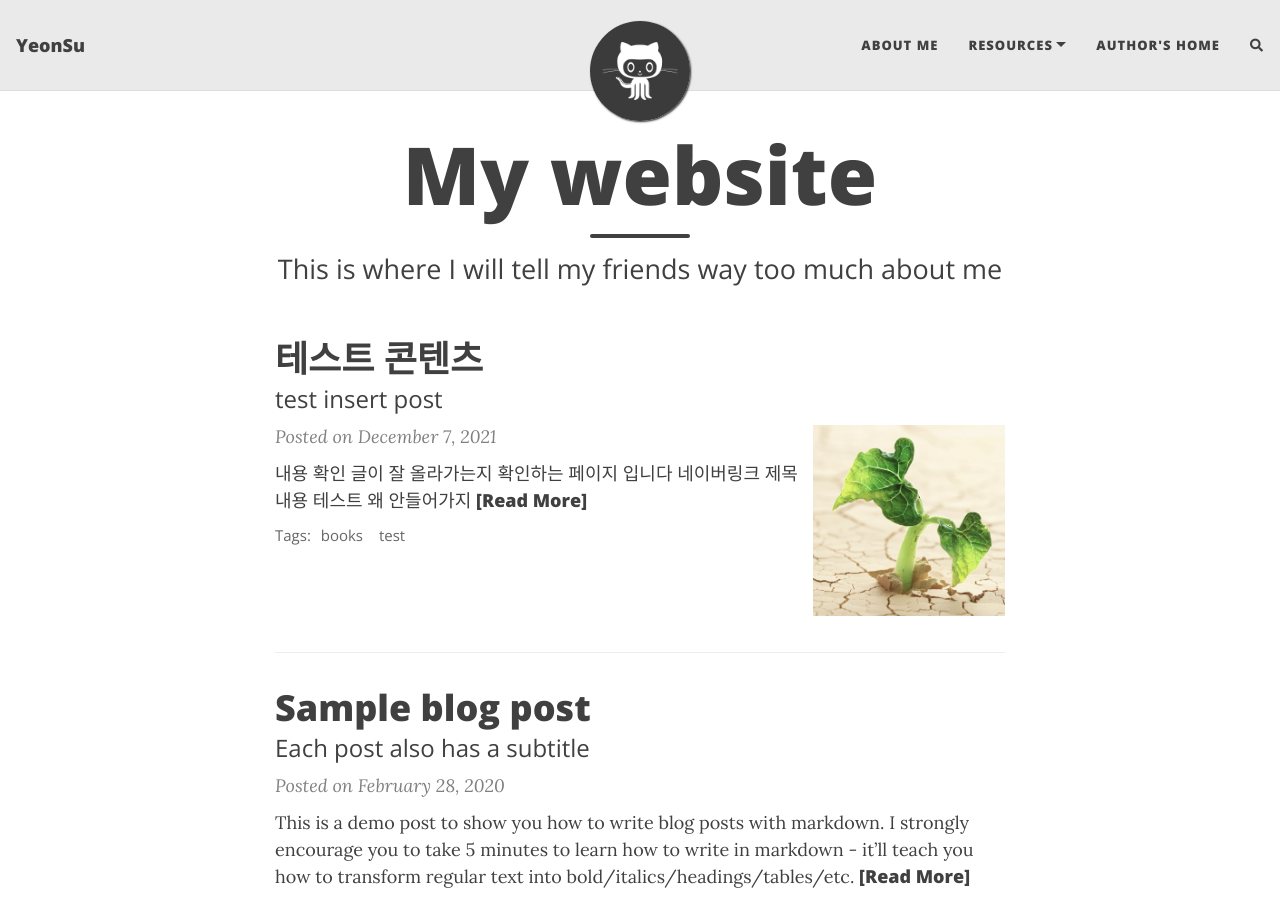
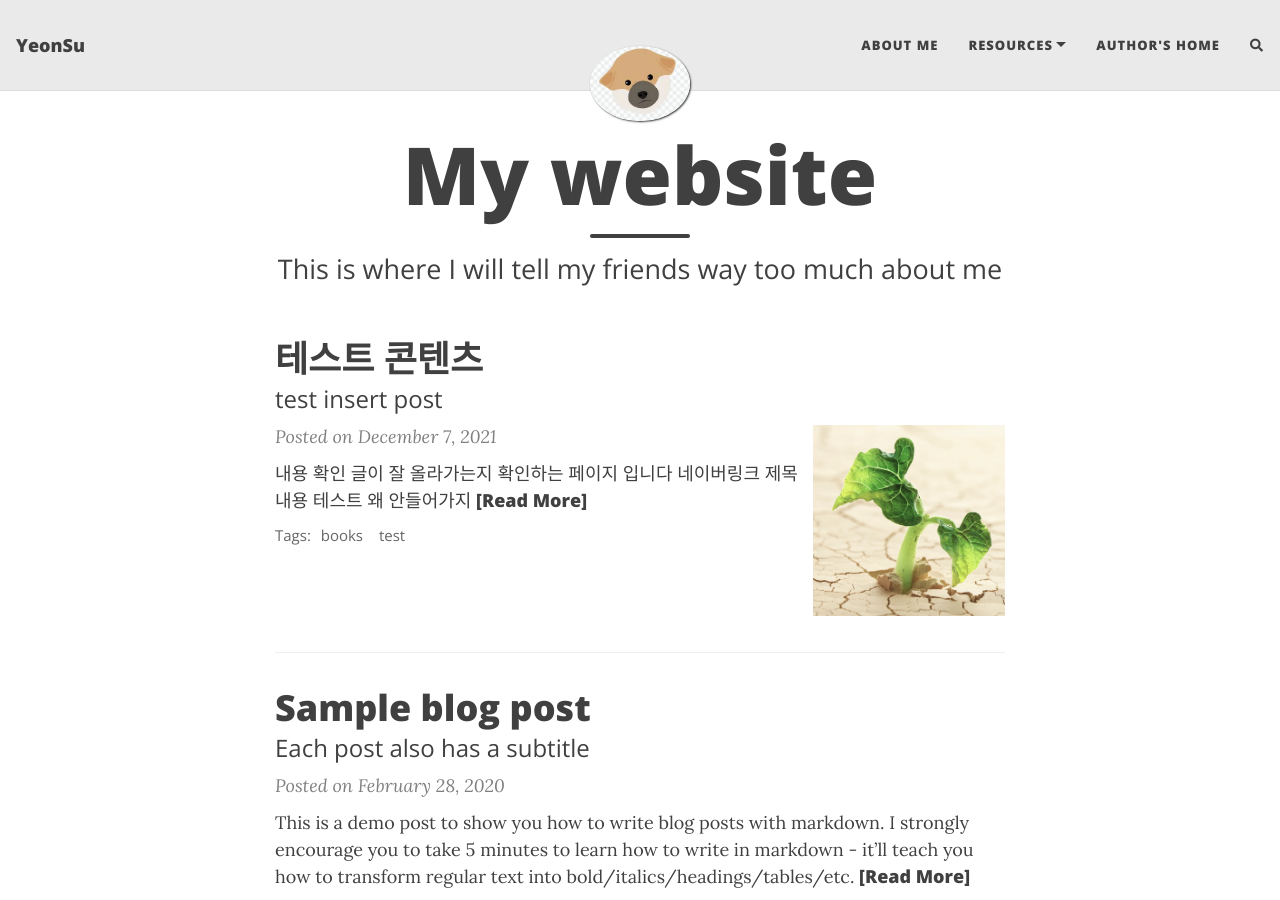
Before and after one commit to yeonsu725/yeonsu.github.io, a Jekyll site: the page built from index.html, in a window 1280 px wide and 900 px high. Built offline with Jekyll 4.4.1, drawn with Linux system fonts in a browser that asks for light colours; nearby versions of some CDN libraries; the list of posts is cut into pages by our own code; comment, search, counter and statistics services are not loaded.

Commit message:
Third Commit

```diff
--- a/_config.yml
+++ b/_config.yml
@@ -24,7 +24,7 @@ navbar-links:
 
 # Image to show in the navigation bar - works best with a square image
 # Remove this parameter if you don't want an image in the navbar
-avatar: "/assets/img/avatar-icon.png"
+avatar: "/assets/img/icon_dog.png"
 
 # By default, the image is cut into a circle. You can disable this behaviour by setting 'round-avatar: false'
 round-avatar: true
```
